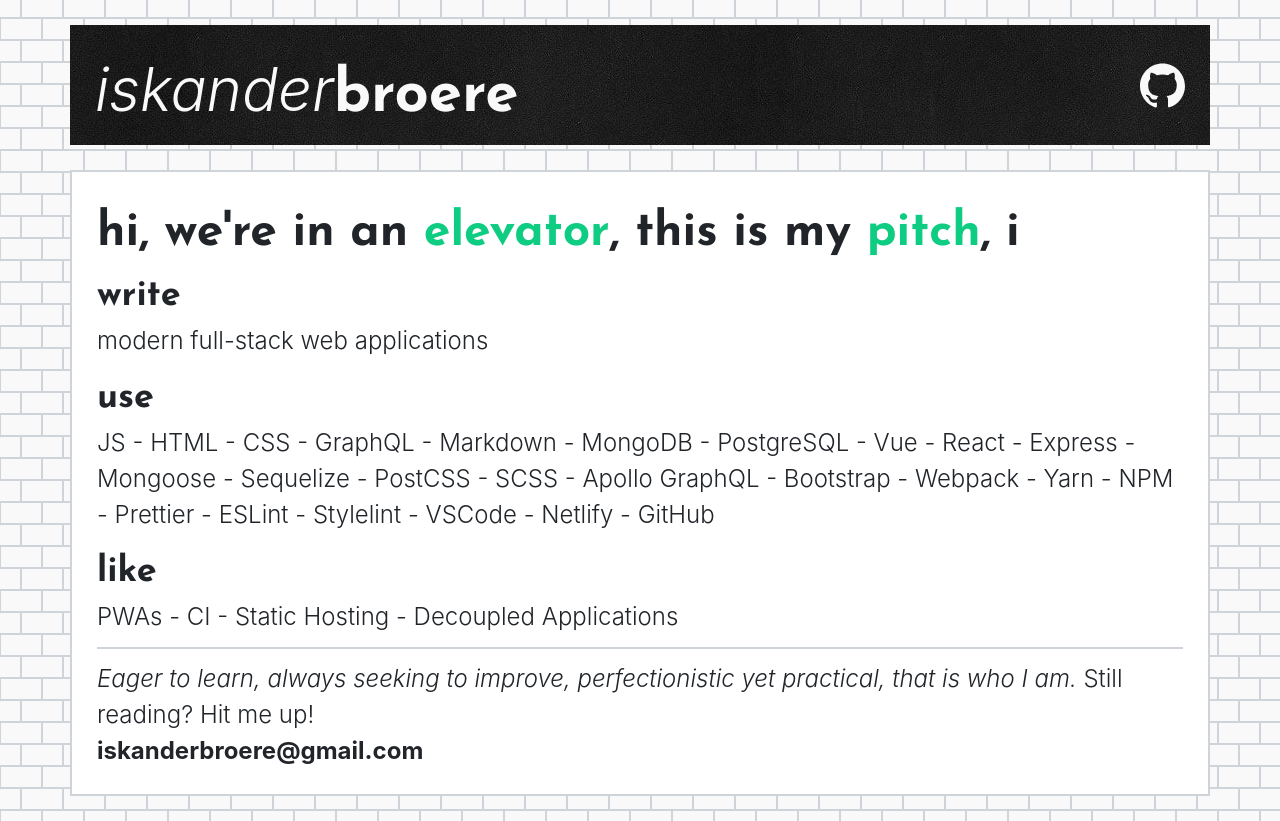
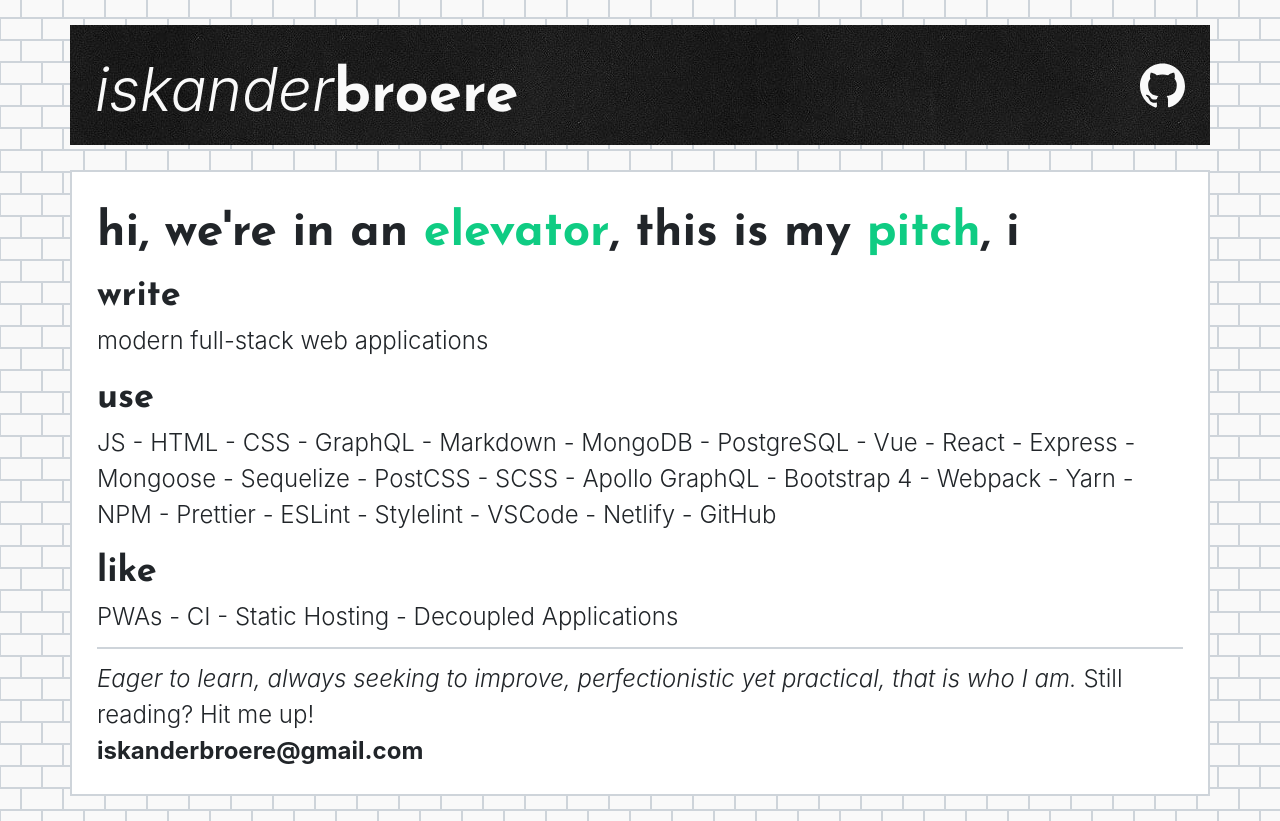
Before and after one commit to iskanderbroere/iskanderbroere, a Nuxt app: page / in a window 1280 px wide. Built offline with nearby package versions, Linux system fonts and the light colour scheme; a web font is replaced by a local one.

Commit message:
upgrades minor changes

```diff
--- a/assets/main.css
+++ b/assets/main.css
@@ -135,7 +135,12 @@
 }
 .icons-sm {
   display: flex;
+  align-content: center;
   margin-top: 10px;
+}
+.icons a, .icons-sm a {
+  display: flex;
+  align-content: center;
 }
 .icons {
   display: none;
--- a/package.json
+++ b/package.json
@@ -15,7 +15,7 @@
   },
   "dependencies": {
     "@nuxtjs/google-analytics": "^2.0.2",
-    "@nuxtjs/pwa": "^2.0.6",
+    "@nuxtjs/pwa": "^2.0.8",
     "bootstrap": "^4.0.0",
     "nuxt": "^1.4.0"
   },
--- a/pages/index.vue
+++ b/pages/index.vue
@@ -33,7 +33,7 @@
           <dt>write</dt>
           <dd>modern full-stack web applications</dd>
           <dt>use</dt>
-          <dd>JS - HTML - CSS - GraphQL - Markdown - MongoDB - PostgreSQL - Vue - React - Express - Mongoose - Sequelize - PostCSS - SCSS - Apollo GraphQL - Bootstrap - Webpack - Yarn - NPM - Prettier - ESLint - Stylelint - VSCode - Netlify - GitHub</dd>
+          <dd>JS - HTML - CSS - GraphQL - Markdown - MongoDB - PostgreSQL - Vue - React - Express - Mongoose - Sequelize - PostCSS - SCSS - Apollo GraphQL - Bootstrap 4 - Webpack - Yarn - NPM - Prettier - ESLint - Stylelint - VSCode - Netlify - GitHub</dd>
           <dt>like</dt>
           <dd>PWAs - CI - Static Hosting - Decoupled Applications</dd>
         </dl>
```
Also changed, not shown: 1 other file (tests, documents, lock files or other folders).
